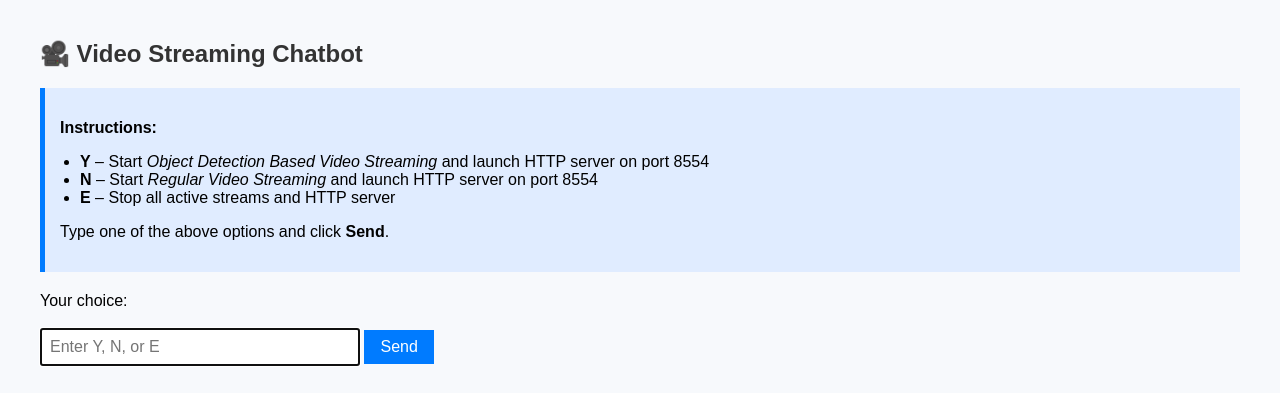
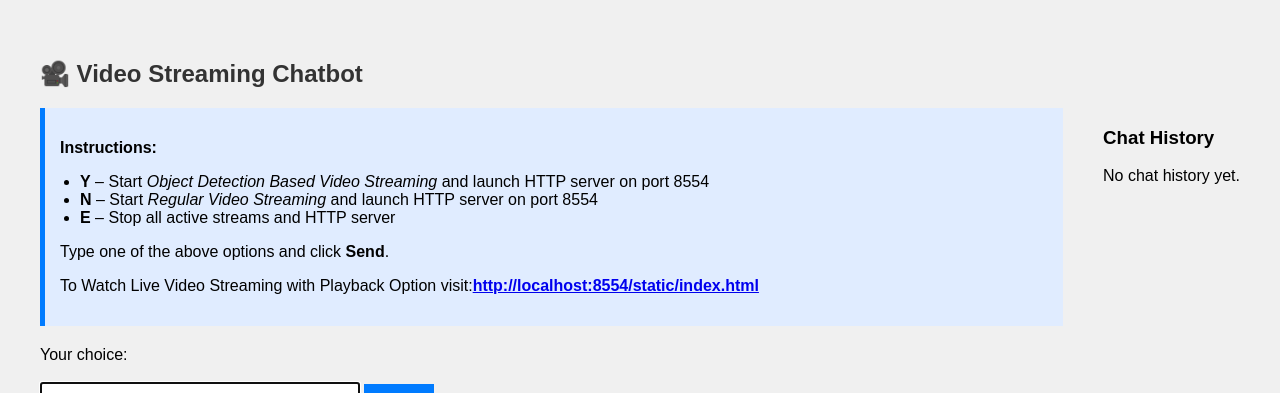
Before and after one commit to ashutoshdwivedi199/Live_Video_Streaming_ChatBot, a Flask app: page / in a window 1280 px wide. Shown: the top 393 px of the page. Run offline with Flask 3, Linux system fonts and the light colour scheme.

Commit message:
Updating Files Directory Initial Commit

```diff
--- a/app.py
+++ b/app.py
@@ -3,7 +3,7 @@
 import stream_controller
 
 app = Flask(__name__, static_folder='hls')
-
+chat_log = []  # Global or session-based
 @app.route("/hls/<path:filename>")
 def hls_files(filename):
     return send_from_directory("hls", filename, mimetype="application/vnd.apple.mpegurl" if filename.endswith(".m3u8") else None)
@@ -25,11 +25,14 @@
 
 @app.route("/", methods=["GET", "POST"])
 def chatbot():
+    global chat_log
     response = ""
     if request.method == "POST":
         user_input = request.form["user_input"]
+        chat_log.append({"role": "user", "message": user_input})
         response = get_bot_response(user_input)
-    return render_template("index.html", response=response)
+        chat_log.append({"role": "bot", "message": response})
+    return render_template("index.html", response=response, chat_log=chat_log)
 
 if __name__ == "__main__":
     app.run(debug=True)
--- a/templates/index.html
+++ b/templates/index.html
@@ -6,30 +6,78 @@
   <style>
     body {
       font-family: Arial, sans-serif;
-            background-color: #f7f9fc;
-            margin: 40px;
+      background-color: #f0f0f0;
+      margin: 0;
+      padding: 40px;
     }
+
     h2 {
       color: #333;
     }
+
+    .main-layout {
+      display: flex;
+      flex-direction: row;
+      gap: 40px;
+    }
+
+    .left-panel {
+      flex: 2;
+    }
+
+    .chat-history {
+      flex: 1;
+      background-color: #000;
+      color: #fff;
+      padding: 20px;
+      border-left: 2px solid #007BFF;
+      max-height: 600px;
+      overflow-y: auto;
+      box-shadow: 0 0 10px rgba(0,0,0,0.3);
+    }
+
+    .chat-history h3 {
+      margin-top: 0;
+      color: #00ffff;
+    }
+
+    .chat-entry {
+      margin-bottom: 15px;
+      padding: 10px;
+      border-radius: 8px;
+      background-color: #1a1a1a;
+    }
+
+    .chat-entry.user {
+      background-color: #333;
+    }
+
+    .chat-entry.bot {
+      background-color: #007BFF;
+    }
+
     .instructions {
       background-color: #e0ecff;
       border-left: 5px solid #007BFF;
       padding: 15px;
       margin-bottom: 20px;
     }
+
     .instructions ul {
       margin: 0;
       padding-left: 20px;
     }
+
     form {
       margin-bottom: 20px;
     }
+
     input[type="text"] {
       padding: 8px;
       width: 300px;
       font-size: 16px;
     }
+
     input[type="submit"] {
       padding: 8px 16px;
       font-size: 16px;
@@ -38,17 +86,15 @@
       border: none;
       cursor: pointer;
     }
+
     input[type="submit"]:hover {
       background-color: #0056b3;
     }
-        .response {
-            font-size: 1.1em;
-            color: #007BFF;
-            margin-top: 20px;
-        }
+
     .video-container {
       margin-top: 30px;
     }
+
     button.refresh-btn {
       margin-top: 10px;
       padding: 6px 12px;
@@ -58,6 +104,7 @@
       border: none;
       cursor: pointer;
     }
+
     button.refresh-btn:hover {
       background-color: #218838;
     }
@@ -66,6 +113,9 @@
 <body>
   <h2>🎥 Video Streaming Chatbot</h2>
 
+  <div class="main-layout">
+    <!-- Left side: instructions, form, video -->
+    <div class="left-panel">
       <div class="instructions">
         <p><strong>Instructions:</strong></p>
         <ul>
@@ -74,19 +124,14 @@
           <li><strong>E</strong> – Stop all active streams and HTTP server</li>
         </ul>
         <p>Type one of the above options and click <strong>Send</strong>.</p>
+		</ul>
+        <p>To Watch Live Video Streaming with Playback Option visit:<a href="http://localhost:8554/static/index.html" target="_blank"><strong>http://localhost:8554/static/index.html</strong></a></p>
       </div>
-
       <form method="post">
         <label for="user_input">Your choice:</label><br><br>
         <input type="text" name="user_input" id="user_input" placeholder="Enter Y, N, or E" autofocus required>
         <input type="submit" value="Send">
       </form>
-
-    {% if response %}
-        <div class="response">
-            <p><strong>Bot:</strong> {{ response }}</p>
-        </div>
-    {% endif %}
 
       <div class="video-container">
         <video id="streamPlayer" width="640" height="360" controls autoplay muted>
@@ -95,6 +140,22 @@
         </video>
         <br>
         <button class="refresh-btn" onclick="refreshStream()">🔄 Refresh Stream</button>
+      </div>
+    </div>
+
+    <!-- Right side: chat history -->
+    <div class="Chat">
+      <h3>Chat History</h3>
+      {% if chat_log %}
+        {% for entry in chat_log %}
+          <div class="chat-entry {{ entry.role }}">
+            <strong>{{ entry.role | capitalize }}:</strong> {{ entry.message }}
+          </div>
+        {% endfor %}
+      {% else %}
+        <p>No chat history yet.</p>
+      {% endif %}
+    </div>
   </div>
 
   <script>
```
Lines whose indentation alone changed are shown as unchanged.
